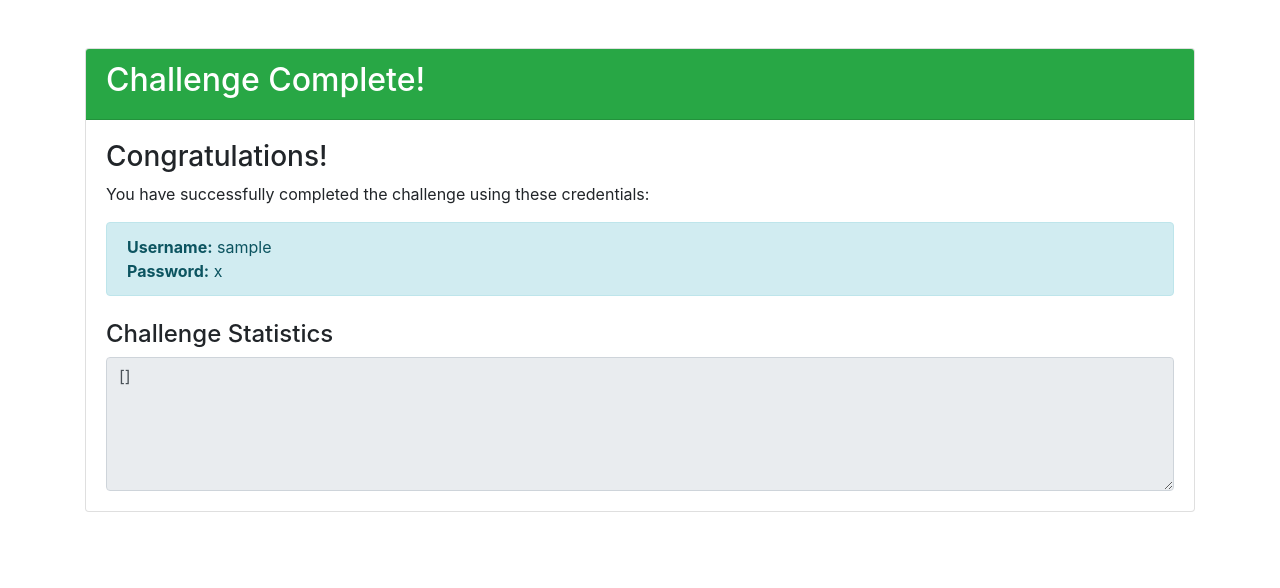
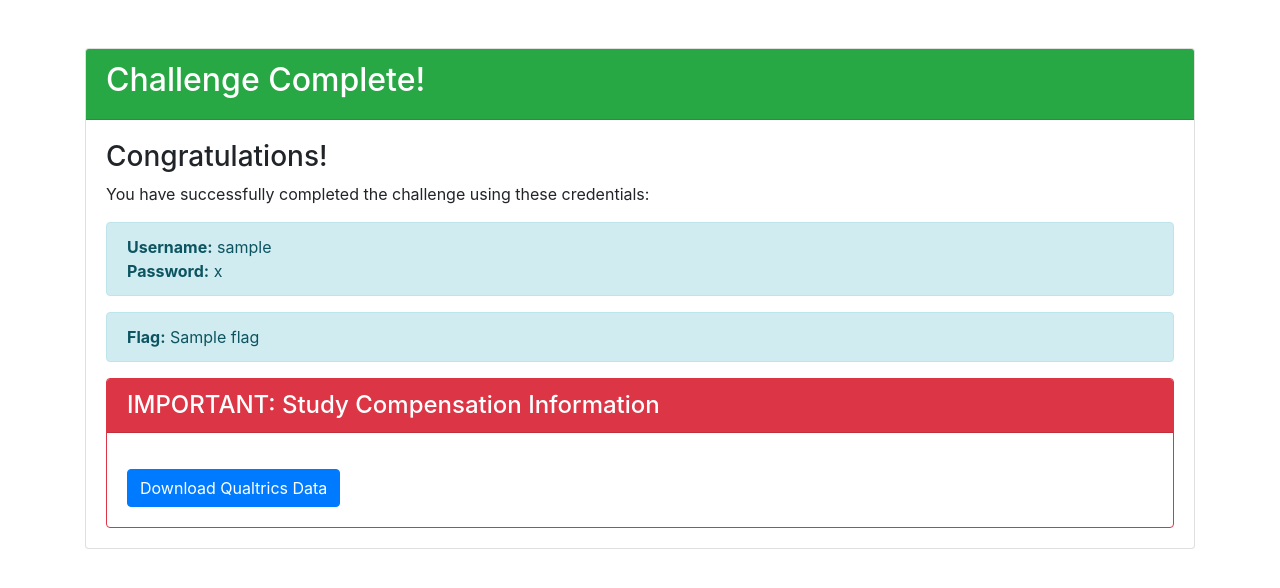
Before and after one commit to DDM-Lab/BruteForce_SQLi_Challenge, a Flask app: template templates/success.html in a window 1280 px wide. Shown: the top 588 px of the page. Run offline with Flask 3, Linux system fonts and the light colour scheme; the template is opened without the code that fills it: most values are stand-ins (such as "Sample title", 1, 10 or a date in 2020); some libraries are stand-ins or nearby versions.

Commit message:
make qualtrics data consistent

```diff
--- a/app.py
+++ b/app.py
@@ -6,6 +6,8 @@ import string
 import argparse
 from collections import defaultdict
 import logging
+import json
+import io
 
 # Add at the start of your file, after the other imports
 logging.basicConfig(level=logging.INFO)
@@ -33,16 +35,18 @@ if args.treatment is not None:
     TREATMENT = str(args.treatment).lower() == "true"
 else:
     TREATMENT = treatment_default
-BASE_DELAY = 3
+BASE_DELAY = 1
 # Threshold to start rate limiting
-ATTEMPT_THRESHOLD = random.choice([30, 40, 50, 60, 70])
+ATTEMPT_THRESHOLD = random.choice([70, 75, 80, 85, 90])
+CONTROL_ATTEMPT_THRESHOLD = random.choice([5, 10, 15, 20, 25])
 ATTEMPTS_AFTER_SWITCH = 4
-MAX_ATTEMPTS = 90
-LINEAR_DELAY_INCREASE = 0.2
+MAX_ATTEMPTS = (ATTEMPT_THRESHOLD + 30) if TREATMENT else (CONTROL_ATTEMPT_THRESHOLD + 30)
+LINEAR_DELAY_INCREASE = 0.5
 
 # Tracking dictionaries
 attempt_counter = defaultdict(int)
 current_list_tracking = {}
+control_tracking = {}
 last_credentials = defaultdict(dict)
 # Modify session_data to track attempts per list
 session_data = defaultdict(lambda: {
@@ -56,7 +60,7 @@ session_data = defaultdict(lambda: {
 # Add this near the other global variables at the top
 valid_credentials = {}  # Dictionary to store valid credentials per IP
 
-def generate_dummy_credentials(count=100):
+def generate_dummy_credentials(count=200):
     credentials = []
     for _ in range(count):
         username = ''.join(random.choices(string.ascii_lowercase + string.digits, k=8))
@@ -93,13 +97,14 @@ def determine_credential_source(username, password):
 
 
 def calculate_delay(ip_address, username, password):
-    global attempt_counter, current_list_tracking, last_credentials, MAX_ATTEMPTS, session_data
+    global attempt_counter, current_list_tracking, last_credentials, MAX_ATTEMPTS, session_data, control_tracking
     current_source = determine_credential_source(username, password)
     print("current_source: ", current_source)
 
     # Initialize tracking for new IP addresses
     if ip_address not in current_list_tracking:
         current_list_tracking[ip_address] = current_source
+        control_tracking[ip_address] = current_source
         attempt_counter[ip_address] = 1
         # Initialize session_data for new IP if not already done
         if 'list_switches' not in session_data[ip_address]:
@@ -152,7 +157,16 @@ def calculate_delay(ip_address, username, password):
 
     if not TREATMENT:
         last_credentials[ip_address] = {'username': username, 'password': password}
-        return BASE_DELAY
+        # In the control group, we let 5 attempts pass before throttling so that participants see the effect of throttling
+        # Whichever list they start with, that list will then be heavily throttled and the other list will not be throttled
+        if attempt_counter[ip_address] < CONTROL_ATTEMPT_THRESHOLD:
+            return BASE_DELAY
+        else:
+            if current_source == control_tracking[ip_address]:
+                return BASE_DELAY + (attempt_counter[ip_address] - CONTROL_ATTEMPT_THRESHOLD) ** LINEAR_DELAY_INCREASE
+            else:
+                return BASE_DELAY
+
     else:
         last_credentials[ip_address] = {'username': username, 'password': password}
 
@@ -173,7 +187,7 @@ def home():
 
     qualtrics_data = {
         'condition': 1 if TREATMENT else 0,
-        't': ATTEMPT_THRESHOLD,
+        't': ATTEMPT_THRESHOLD if TREATMENT else CONTROL_ATTEMPT_THRESHOLD,
         'total_attempts': session_data[ip_address]['total_attempts'],
         'list_switches': session_data[ip_address]['list_switches'],
         'list1_attempts': session_data[ip_address]['list1_attempts'],
@@ -197,7 +211,7 @@ def home():
                 else:
                     message = f"Login failed. Use the credentials you discovered. {valid_credentials[ip_address]}"
                     message_class = 'danger'
-                    time.sleep(1)
+                    time.sleep(3)
                     return render_template('index.html',
                                         challenge_type='Brute Force',
                                         message=message,
@@ -220,7 +234,8 @@ def home():
                 # Store the successful credentials
                 valid_credentials[ip_address] = {
                     'username': last_credentials[ip_address]['username'],
-                    'password': last_credentials[ip_address]['password']
+                    'password': last_credentials[ip_address]['password'],
+                    'flag': 'picoCTF{br0t3__f0rc3__m4st3r}'
                 }
                 # Instead of redirecting, show success message with credentials
                 message = f"Login successful!"
@@ -231,7 +246,9 @@ def home():
                 message_class = 'danger'
 
             if attempt_counter[ip_address] > ATTEMPT_THRESHOLD and TREATMENT:
-                alert = f"High number of attempts detected. We are getting throttled."
+                alert = f"Suspicious activity detected. We are getting throttled."
+            elif attempt_counter[ip_address] > CONTROL_ATTEMPT_THRESHOLD and not TREATMENT:
+                alert = f"Suspicious activity detected. We are getting throttled."
         except Exception as e:
             message = f"An error occurred."
             message_class = 'danger'
@@ -293,5 +310,40 @@ def locked_out():
                          credentials1_url=url_for('credentials1'),
                          credentials2_url=url_for('credentials2'))
 
+@app.route('/download_qualtrics')
+def download_qualtrics():
+    ip_address = get_client_ip()
+
+    # Check both valid credentials and session for authorization
+    if ip_address not in valid_credentials:
+        return redirect(url_for('home'))
+
+    qualtrics_data = {
+        'condition': 1 if TREATMENT else 0,
+        't': ATTEMPT_THRESHOLD,
+        'total_attempts': session_data[ip_address]['total_attempts'],
+        'list_switches': session_data[ip_address]['list_switches'],
+        'list1_attempts': session_data[ip_address]['list1_attempts'],
+        'list2_attempts': session_data[ip_address]['list2_attempts'],
+        'unknown_attempts': session_data[ip_address]['unknown_attempts'],
+        'flag': 'picoCTF{br0t3__f0rc3__m4st3r}'
+    }
+
+    # Convert the data to a JSON string
+    json_data = json.dumps(qualtrics_data, indent=2)
+
+    # Create a BytesIO object to hold the data
+    mem = io.BytesIO()
+    mem.write(json_data.encode('utf-8'))
+    mem.seek(0)
+
+    # Return the data as a downloadable file
+    return send_file(
+        mem,
+        as_attachment=True,
+        download_name='qualtrics_data.json',
+        mimetype='application/json'
+    )
+
 if __name__ == '__main__':
     app.run(host='0.0.0.0', port=8087, debug=False)
--- a/templates/success.html
+++ b/templates/success.html
@@ -18,9 +18,20 @@
                     <strong>Password:</strong> {{ password }}
                 </div>
 
-                <div class="mt-4">
-                    <h4>Challenge Statistics</h4>
-                    <textarea class="form-control" rows="5" readonly>{{ qualtrics_data | tojson(indent=2) }}</textarea>
+                <div class="alert alert-info">
+                    <strong>Flag:</strong> {{ flag }}
+                </div>
+
+
+                <div class="card mt-1 border-danger">
+                    <div class="card-header bg-danger text-white">
+                        <h4 class="mb-0">IMPORTANT: Study Compensation Information</h4>
+                    </div>
+                    <div class="card-body">
+                        <a href="{{ url_for('download_qualtrics') }}" class="btn btn-primary mt-3">
+                            Download Qualtrics Data
+                        </a>
+                    </div>
                 </div>
             </div>
         </div>
```
